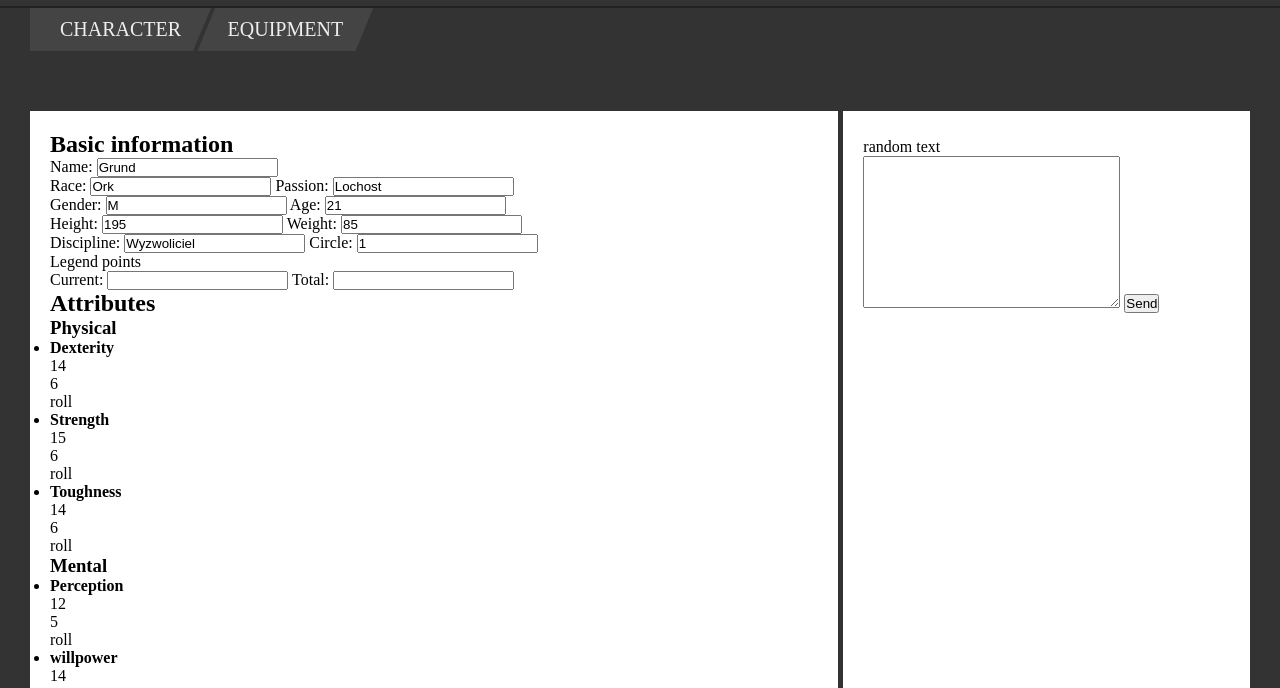
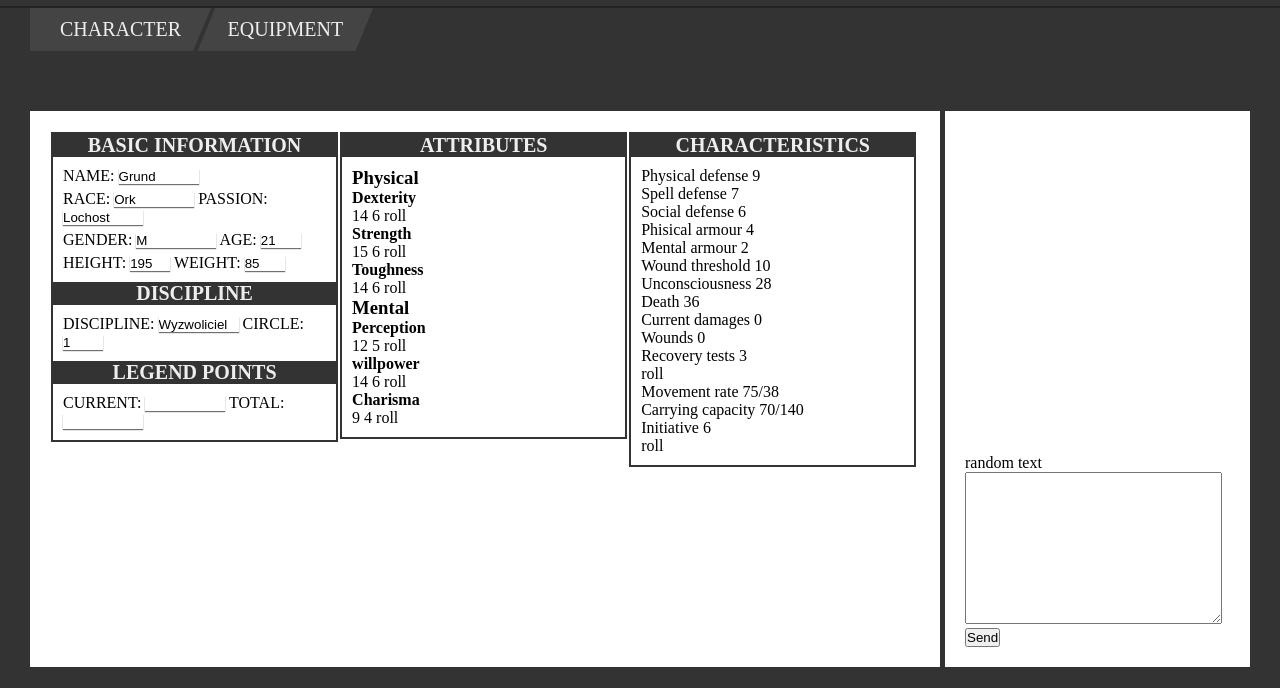
Before and after one commit to OskarGrzelak/EarthdawnCharacterSheet, a plain HTML site: page index.html in a window 1280 px wide. Shown: the part 112-800 px from the top of the page. Drawn offline with Linux system fonts and the light colour scheme.

Commit message:
style.css - character basic info

```diff
--- a/index.html
+++ b/index.html
@@ -27,48 +27,70 @@
     <div class="content-window">
         <div class="user-window">
             <div class="character">
-                <div class="character__basic-info">
+                <div class="character__section">
+                    <div class="character__section--basic-info">
+                        <div class="character__heading">
                             <h2 class="character__title">Basic information</h2>
+                        </div>
+                        <div class="character__info-box">
                             <div class="character__info">
-                        <label for="char-name">Name:</label>
-                        <input type="text" id="char-name" value="Grund">
+                                <label class="character__label" for="char-name">Name:</label>
+                                <input class="character__input" type="text" id="char-name" value="Grund">
                             </div>
                             <div class="character__info">
-                        <label for="char-race">Race:</label>
-                        <input type="text" id="char-race" value="Ork">
-                        <label for="char-passion">Passion:</label>
-                        <input type="text" id="char-passion" value="Lochost">
+                                <label class="character__label" for="char-race">Race:</label>
+                                <input class="character__input" type="text" id="char-race" value="Ork">
+                                <label class="character__label" for="char-passion">Passion:</label>
+                                <input class="character__input" type="text" id="char-passion" value="Lochost">
                             </div>
                             <div class="character__info">
-                        <label for="char-gender">Gender:</label>
-                        <input type="text" id="char-gender" value="M">
-                        <label for="char-age">Age:</label>
-                        <input type="text" id="char-age" value="21">
+                                <label class="character__label" for="char-gender">Gender:</label>
+                                <input class="character__input" type="text" id="char-gender" value="M">
+                                <label class="character__label" for="char-age">Age:</label>
+                                <input class="character__input" type="number" id="char-age" value="21">
                             </div>
                             <div class="character__info">
-                        <label for="char-height">Height:</label>
-                        <input type="text" id="char-height" value="195">
-                        <label for="char-weight">Weight:</label>
-                        <input type="text" id="char-weight" value="85">
-                    </div>
-                    <div class="character__info">
-                        <label for="char-discipline">Discipline:</label>
-                        <input type="text" id="char-weight" value="Wyzwoliciel">
-                        <label for="char-circle">Circle:</label>
-                        <input type="text" id="char-circle" value="1">
-                    </div>
-                    <div class="character__info">
-                        <p>Legend points</p>
-                        <label for="char-weight">Current:</label>
-                        <input type="text" id="char-weight">
-                        <label for="char-discipline">Total:</label>
-                        <input type="text" id="char-weight">
+                                <label class="character__label" for="char-height">Height:</label>
+                                <input class="character__input" type="number" id="char-height" value="195">
+                                <label class="character__label" for="char-weight">Weight:</label>
+                                <input class="character__input" type="number" id="char-weight" value="85">
                             </div>
                         </div>
-                <div class="character__attributes">
+                    </div>
+                    <div class="character__section--discipline">
+                        <div class="character__heading">
+                            <h2 class="character__title">Discipline</h2>
+                        </div>
+                        <div class="character__info-box">
+                            <div class="character__info">
+                                <label class="character__label" for="char-discipline">Discipline:</label>
+                                <input class="character__input" type="text" id="char-weight" value="Wyzwoliciel">
+                                <label class="character__label" for="char-circle">Circle:</label>
+                                <input class="character__input" type="number" id="char-circle" value="1">
+                            </div>
+                        </div>
+                    </div>
+                    <div class="character__section--legend-points">
+                        <div class="character__heading">
+                            <h2 class="character__title">Legend points</h2>
+                        </div>
+                        <div class="character__info-box">
+                            <div class="character__info">
+                                <label class="character__label" for="char-weight">Current:</label>
+                                <input class="character__input" type="text" id="char-weight">
+                                <label class="character__label" for="char-discipline">Total:</label>
+                                <input class="character__input" type="text" id="char-weight">
+                            </div>
+                        </div>
+                    </div>
+                </div>
+                <div class="character__section character__section--attributes">
+                    <div class="character__heading">
                         <h2 class="character__title">Attributes</h2>
+                    </div>
+                    <div class="character__info-box">
                         <h3 class="character__subtitle">Physical</h3>
-                    <ul>
+                        <ul class="list">
                             <li>
                                 <h4>Dexterity</h4>
                                 <div class="value">14</div>
@@ -89,7 +111,7 @@
                             </li>
                         </ul>
                         <h3 class="character__subtitle">Mental</h3>
-                    <ul>
+                        <ul class="list">
                             <li>
                                 <h4>Perception</h4>
                                 <div class="value">12</div>
@@ -110,9 +132,13 @@
                             </li>
                         </ul>
                     </div>
-                <div class="character__characteristics">
+                </div>
+                <div class="character__section character__section--characteristics">
+                    <div class="character__heading">
                         <h2 class="character__title">Characteristics</h2>
-                    <ul>
+                    </div>
+                    <div class="character__info-box">
+                        <ul class="list">
                             <li>
                                 <div class="defense"><p>Physical defense <span class="value">9</span></p></div>
                                 <div class="defense"><p>Spell defense <span class="value">7</span></p></div>
@@ -147,6 +173,7 @@
                             </li>
                         </ul>
                     </div>
+                </div>
 
             </div>
             <div class="equipment">
--- a/sass/style.scss
+++ b/sass/style.scss
@@ -37,6 +37,24 @@ body {
     box-sizing: border-box;
     background-color: #333;
     font-size: 1.6rem;
+}
+
+// utilities
+
+.list {
+    list-style: none;
+}
+
+.value {
+    display: inline-block;
+}
+
+.step {
+    display: inline-block;
+}
+
+.roll {
+    display: inline-block;
 }
 
 // header
@@ -137,7 +155,7 @@ body {
 
 .user-window {
     display: table-cell;
-    width: 66.6667%;
+    width: 75%;
     background-color: #fff;
     border-right: 5px solid #333;
     padding: 2rem;
@@ -145,7 +163,7 @@ body {
 
 .dialogue-window {
     display: table-cell;
-    width: 33.3333%;
+    width: 25%;
     background-color: #fff;
     padding: 2rem;
 }
@@ -154,12 +172,49 @@ body {
 
 .character {
 
-    &__basic {
-        width: 100%;
-        border: 1px solid black;
+    &__section {
+        float: left;
+        width: 33%;
+        border: 2px solid #333;
+        margin: 1px;
+    }
 
-        & td {
-            border: 1px solid black;
+    &__heading {
+        background-color: #333;
+    }
+
+    &__title {
+        color: #eee;
+        font-size: 2rem;
+        text-transform: uppercase;
+        text-align: center;
+    }
+
+    &__info-box {
+        padding: 1rem;
+    }
+
+    &__info {
+
+        &:not(:last-child) {
+            margin-bottom: .5rem;
         }
     }
+
+    &__input {
+        border: none;
+        box-shadow: 0 1px 1px 0 rgba(78, 78, 78, 0.8);
+
+        &[type='number'] {
+            width: 4rem;
+        }
+
+        &[type='text'] {
+            width: 8rem;
+        }
+    }
+
+    &__label {
+        text-transform: uppercase;
+    }
 }
```
Also changed, not shown: css/style.css. Lines whose indentation alone changed are shown as unchanged.
